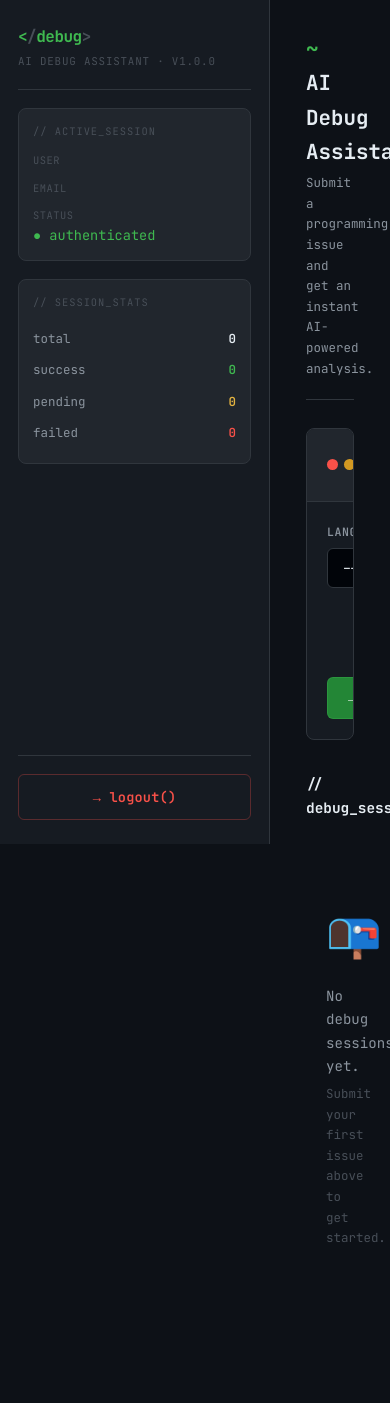
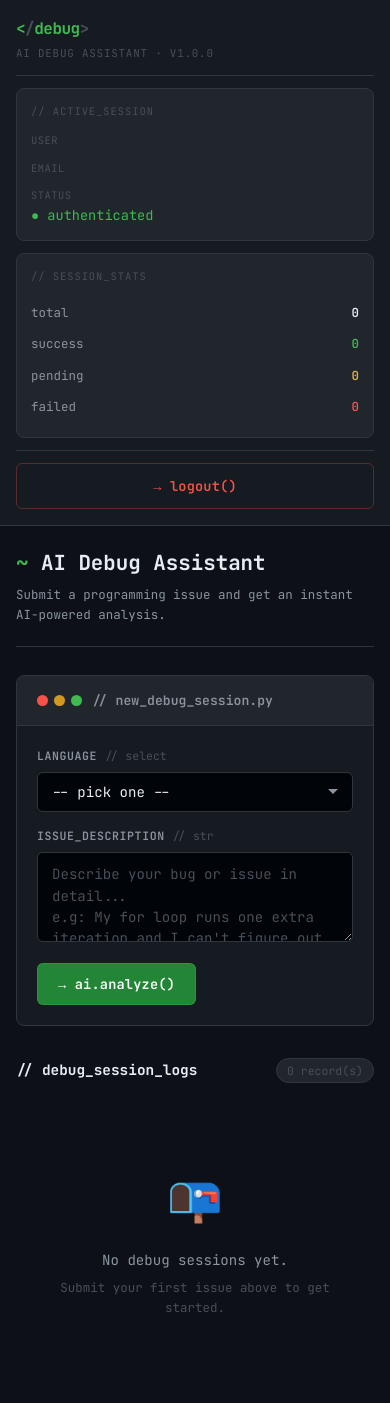
Before and after one commit to hamza-hesham-hendy/ai-debug-assistant, a FastAPI app: template templates/index.html in a window 390 px wide. Before the commit the page ends 1242 px from the top, so only its background shows below. Run offline with FastAPI, Linux system fonts and the light colour scheme; the template is opened without the code that fills it, so the values that code supplies are empty.

Commit message:
Add responsive mobile layout styles

```diff
--- a/static/style.css
+++ b/static/style.css
@@ -758,3 +758,71 @@ body {
   margin-bottom: 20px;
   animation: fadeUp 0.3s ease both;
 }
+
+
+/* ══════════════════════════════════════════════════════════════════
+   RESPONSIVE  (mobile: screen width below 768px)
+═══════════════════════════════════════════════════════════════════ */
+
+@media (max-width: 768px) {
+
+  /* ─── Dashboard: stack sidebar above main ──────────────────────── */
+
+  .dashboard {
+    grid-template-columns: 1fr;   /* single column instead of sidebar + main */
+  }
+
+  .sidebar {
+    height: auto;                 /* sidebar no longer full-height */
+    position: static;             /* unstick it so it scrolls normally */
+    border-right: none;
+    border-bottom: 1px solid var(--border);
+    flex-direction: row;          /* lay items out horizontally */
+    flex-wrap: wrap;
+    gap: 12px;
+    padding: 16px;
+  }
+
+  .sidebar-brand  { width: 100%; padding-bottom: 12px; }
+  .user-card      { flex: 1; min-width: 200px; }
+  .stats-card     { flex: 1; min-width: 200px; }
+
+  .sidebar-footer {
+    width: 100%;
+    padding-top: 12px;
+    margin-top: 0;
+    border-top: 1px solid var(--border);
+  }
+
+  /* ─── Main content: reduce padding on small screens ───────────── */
+
+  .main {
+    padding: 20px 16px;
+  }
+
+  /* ─── Submit form: stack language + description vertically ─────── */
+
+  .form-row-2 {
+    grid-template-columns: 1fr;   /* single column instead of 190px + 1fr */
+  }
+
+  /* ─── AI results grid: stack all cards vertically ──────────────── */
+
+  .ai-grid {
+    grid-template-columns: 1fr;
+  }
+
+  /* ─── Session card header: wrap if badges overflow ─────────────── */
+
+  .session-head {
+    flex-wrap: wrap;
+    gap: 8px;
+  }
+
+  /* ─── Auth card: reduce padding on very small screens ──────────── */
+
+  .auth-card {
+    padding: 28px 20px;
+  }
+
+}
```
